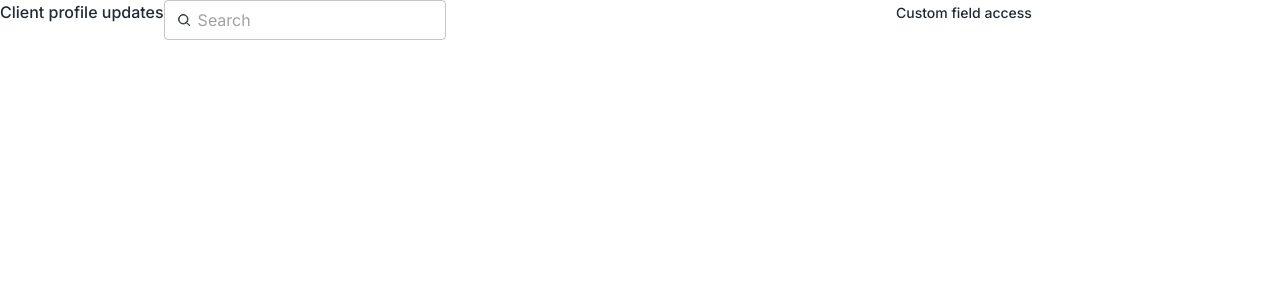
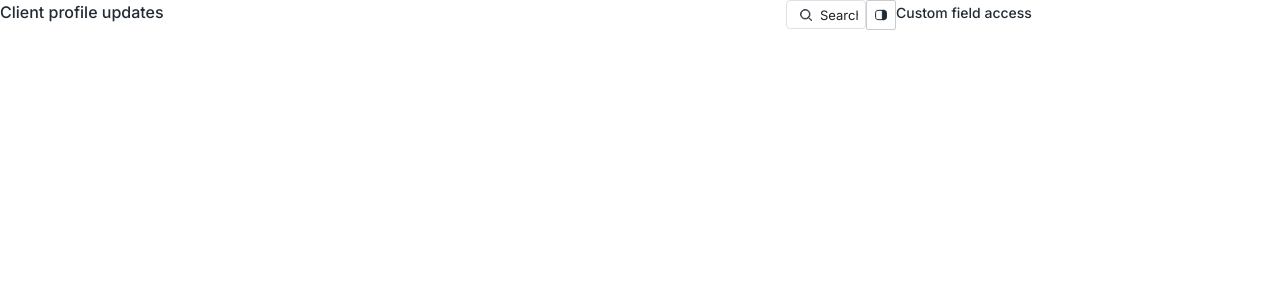
Before and after one commit to pagevamp/copilot-profile-manager, a Next.js app: page / in a window 1280 px wide. Shown: the top 300 px of the page. Built offline with nearby package versions, Linux system fonts and the light colour scheme.

Commit message:
add: search bar component

```diff
--- a/src/app/views/MainSection.tsx
+++ b/src/app/views/MainSection.tsx
@@ -1,6 +1,7 @@
 'use client';
 
 import SearchBar from '@/components/searchBar/SearchBar';
+import { Toggle } from '@/components/toggle/Toggle';
 import { Box, Stack, Typography } from '@mui/material';
 
 const MainSection = () => {
@@ -10,9 +11,12 @@ const MainSection = () => {
         flexBasis: '70%',
       }}
     >
-      <Stack direction="row">
+      <Stack direction="row" justifyContent="space-between">
         <Typography variant="lg">Client profile updates </Typography>
-        <SearchBar />
+        <Stack direction="row">
+          <SearchBar />
+          <Toggle selected={true} handleClick={() => {}} />
+        </Stack>
       </Stack>
     </Box>
   );
--- a/src/components/searchBar/SearchBar.tsx
+++ b/src/components/searchBar/SearchBar.tsx
@@ -1,11 +1,14 @@
 import { SearchIcon } from '@/icons';
 import { InputAdornment, TextField } from '@mui/material';
+import { useState } from 'react';
 
 const SearchBar = () => {
+  const [focused, setFocused] = useState(false);
+
   return (
     <TextField
       variant="outlined"
-      placeholder="Search"
+      placeholder={focused ? 'Find in view...' : 'Search'}
       size="small"
       InputProps={{
         startAdornment: (
@@ -14,6 +17,37 @@ const SearchBar = () => {
           </InputAdornment>
         ),
       }}
+      autoComplete="off"
+      sx={(theme) => ({
+        width: focused ? '220px' : '80px',
+        transition: 'width 0.5s',
+        '& .MuiOutlinedInput-input': {
+          cursor: 'pointer',
+          padding: '3px 8px 3px 0px',
+        },
+        '& label.Mui-focused': {
+          color: theme.color.base.black,
+        },
+        '& .MuiOutlinedInput-root': {
+          '& fieldset': {
+            borderColor: theme.color.borders.border,
+          },
+          '&:hover fieldset': {
+            borderColor: theme.color.borders.border,
+          },
+          '&.Mui-focused fieldset': {
+            border: `1px solid ${theme.color.base.black}`,
+          },
+        },
+        input: {
+          '&::placeholder': {
+            opacity: 1,
+            fontSize: '13px',
+          },
+        },
+      })}
+      onBlur={() => setFocused(false)}
+      onFocus={() => setFocused(true)}
     />
   );
 };
--- /dev/null
+++ b/src/components/toggle/Toggle.tsx
@@ -0,0 +1,18 @@
+import { ToggleIconSelected, ToggleIconUnselected } from '@/icons';
+import { Stack } from '@mui/material';
+
+export const Toggle = ({ handleClick, selected }: { handleClick: () => void; selected: boolean }) => {
+  return (
+    <Stack
+      direction="row"
+      onClick={() => handleClick()}
+      sx={{
+        border: (theme) => `1px solid ${theme.color.borders.borderHover}`,
+        padding: 2,
+        borderRadius: (theme) => theme.shape.radius050,
+      }}
+    >
+      <Stack direction="column">{selected ? <ToggleIconSelected /> : <ToggleIconUnselected />}</Stack>
+    </Stack>
+  );
+};
--- a/src/icons/index.ts
+++ b/src/icons/index.ts
@@ -1 +1,3 @@
 export { default as SearchIcon } from './search.svg';
+export { default as ToggleIconUnselected } from './toggle-icon-unselected.svg';
+export { default as ToggleIconSelected } from './toggle-icon-selected.svg';
```
Also changed, not shown: next.config.js (+4 -4 lines), src/app/globals.css (line endings or trailing spaces), src/icons/toggle-icon-selected.svg (added), src/icons/toggle-icon-unselected.svg (added).
